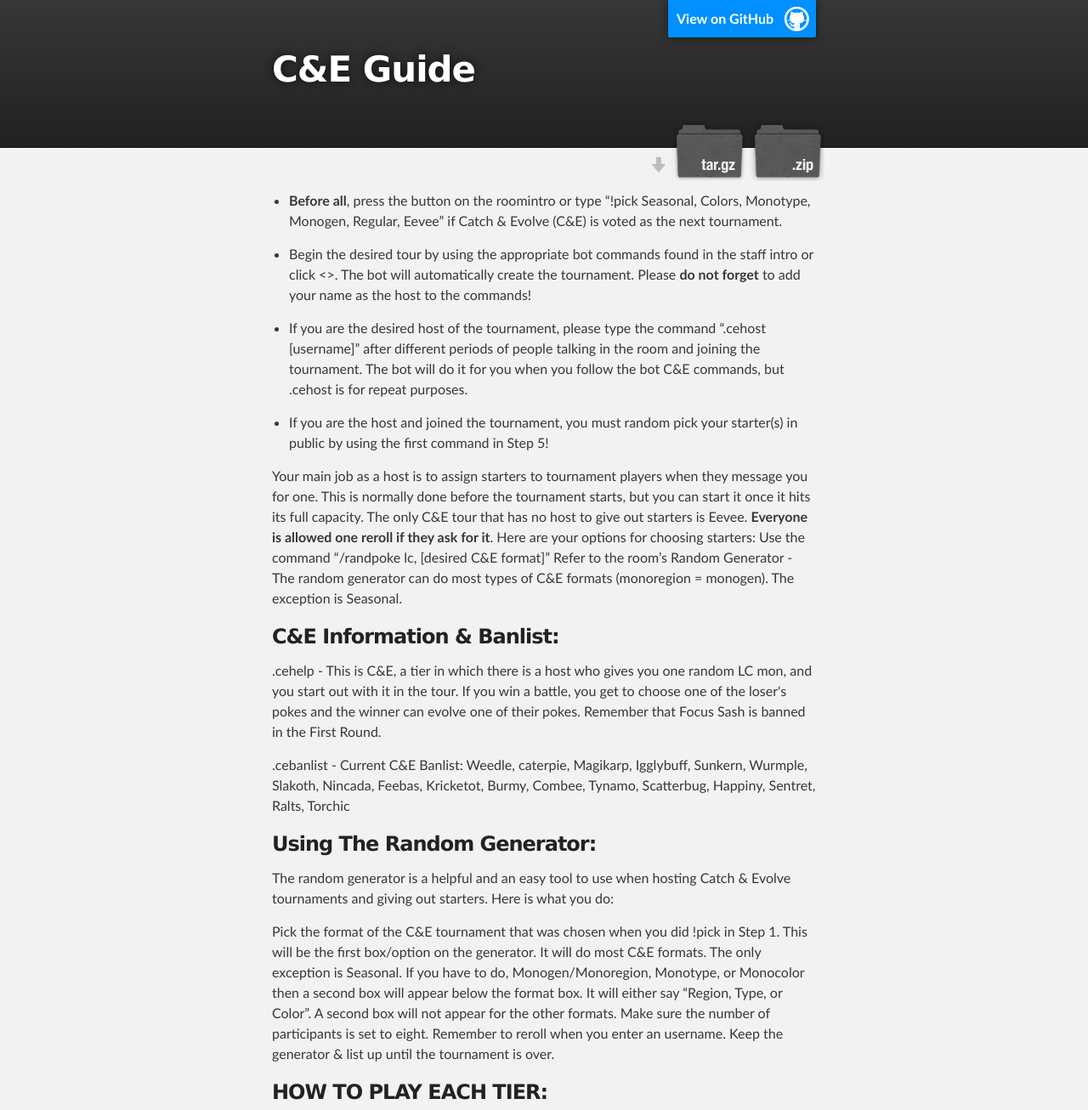
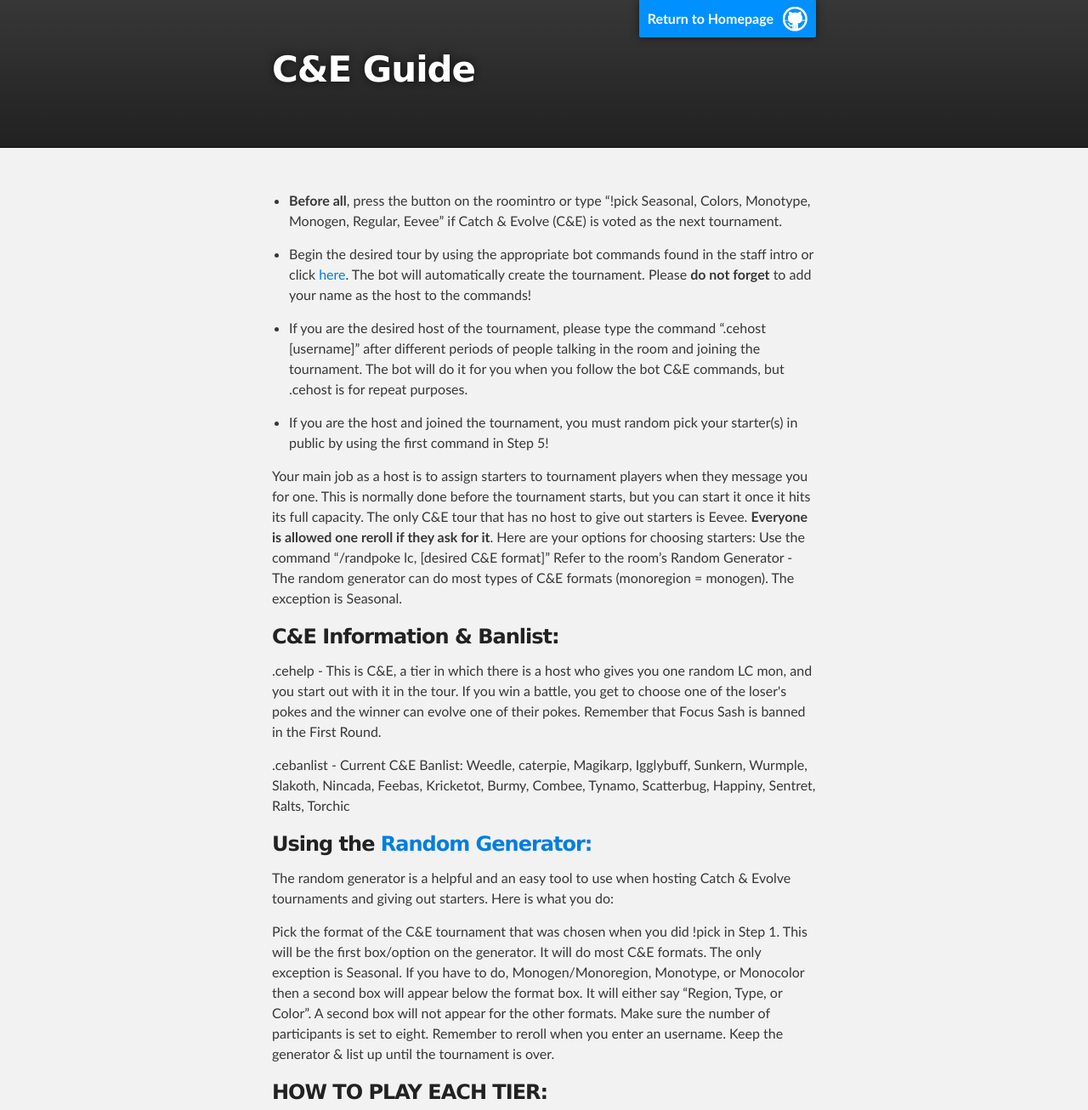
Before and after one commit to CharizardtheFireMage/ce, a plain HTML site: page index.html in a window 1280 px wide. Shown: the top 1306 px of the page at 85% size. Drawn offline with Linux system fonts and the light colour scheme.

Commit message:
Update index.html

```diff
--- a/index.html
+++ b/index.html
@@ -16,15 +16,11 @@
     <!-- HEADER -->
     <div id="header_wrap" class="outer">
         <header class="inner">
-          <a id="forkme_banner" href="https://github.com/CharizardtheFireMage/ce">View on GitHub</a>
+          <a id="forkme_banner" href="https://charizardthefiremage.github.io/">Return to Homepage</a>
 
           <h1 id="project_title">C&amp;E Guide</h1>
           <h2 id="project_tagline"></h2>
 
-            <section id="downloads">
-              <a class="zip_download_link" href="https://github.com/CharizardtheFireMage/ce/zipball/master">Download this project as a .zip file</a>
-              <a class="tar_download_link" href="https://github.com/CharizardtheFireMage/ce/tarball/master">Download this project as a tar.gz file</a>
-            </section>
         </header>
     </div>
 
@@ -33,7 +29,7 @@
       <section id="main_content" class="inner">
         <ul>
 <li><p><strong>Before all</strong>, press the button on the roomintro or type “!pick Seasonal, Colors, Monotype, Monogen, Regular, Eevee” if Catch &amp; Evolve (C&amp;E) is voted as the next tournament.</p></li>
-<li><p>Begin the desired tour by using the appropriate bot commands found in the staff intro or click &lt;&gt;. The bot will automatically create the tournament. Please <strong>do not forget</strong> to add your name as the host to the commands!</p></li>
+<li><p>Begin the desired tour by using the appropriate bot commands found in the staff intro or click <a href="/bot">here</a>. The bot will automatically create the tournament. Please <strong>do not forget</strong> to add your name as the host to the commands!</p></li>
 <li><p>If you are the desired host of the tournament, please type the command “.cehost [username]” after different periods of people talking in the room and joining the tournament. The bot will do it for you when you follow the bot C&amp;E commands, but .cehost is for repeat purposes.</p></li>
 <li><p>If you are the host and joined the tournament, you must random pick your starter(s) in public by using the first command in Step 5!</p></li>
 </ul>
@@ -50,7 +46,7 @@
 <p>.cebanlist - Current C&amp;E Banlist: Weedle, caterpie, Magikarp, Igglybuff, Sunkern, Wurmple, Slakoth, Nincada, Feebas, Kricketot, Burmy, Combee, Tynamo, Scatterbug, Happiny, Sentret, Ralts, Torchic</p>
 
 <h3>
-<a id="using-the-random-generator" class="anchor" href="#using-the-random-generator" aria-hidden="true"><span aria-hidden="true" class="octicon octicon-link"></span></a>Using The Random Generator:</h3>
+<a id="using-the-random-generator" class="anchor" href="#using-the-random-generator" aria-hidden="true"><span aria-hidden="true" class="octicon octicon-link"></span></a>Using the <a href="https://xfix.github.io/ce/">Random Generator:</a></h3>
 
 <p>The random generator is a helpful and an easy tool to use when hosting Catch &amp; Evolve tournaments and giving out starters. Here is what you do:</p>
 
```
